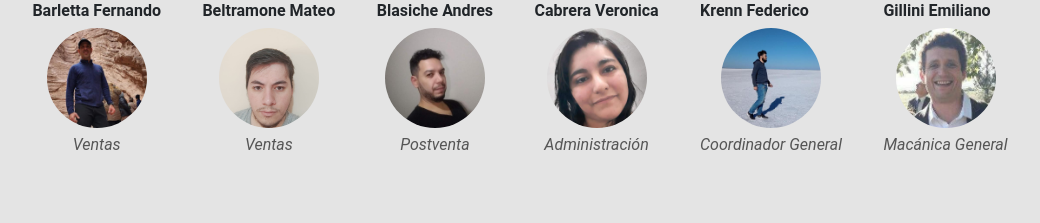
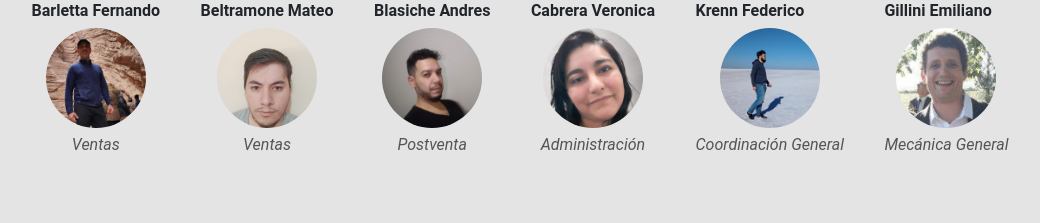
Before and after one commit to ISPC-23/Fullstack_Web_2025, an Angular app in the folder frontend/: page /acerca-de-nosotros in a window 1280 px wide. Shown: the part 1080-1303 px from the top of the page, without its empty margins (136-1176 px from the left). Built offline with nearby package versions, Linux system fonts and the light colour scheme.

Commit message:
Se hacen correcciones en textos de about-as

```diff
--- a/frontend/src/app/components/about-us/about-us.component.ts
+++ b/frontend/src/app/components/about-us/about-us.component.ts
@@ -20,7 +20,7 @@ export class AboutUsComponent {
     { name: 'Beltramone Mateo', img: 'mateo.jpeg', link: 'Mateo88XD', role: 'Ventas' },
     { name: 'Blasiche Andres', img: 'andres.jpeg', link: 'blasichea', role: 'Postventa' },
     { name: 'Cabrera Veronica', img: 'veronica.jpeg', link: 'Verosolc30', role: 'Administración' },
-    { name: 'Krenn Federico', img: 'federico.jpeg', link: 'fedekrenn', role: 'Coordinador General' },
-    { name: 'Gillini Emiliano', img: 'emiliano.jpg', link: 'emigillini', role: 'Macánica General' },
+    { name: 'Krenn Federico', img: 'federico.jpeg', link: 'fedekrenn', role: 'Coordinación General' },
+    { name: 'Gillini Emiliano', img: 'emiliano.jpg', link: 'emigillini', role: 'Mecánica General' },
   ];
 }
```
